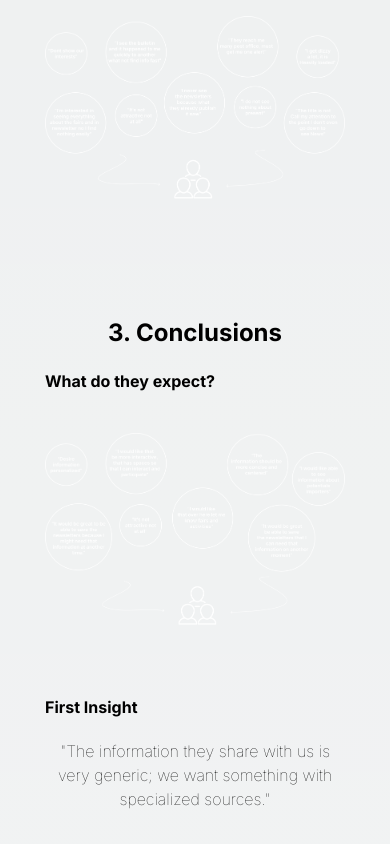
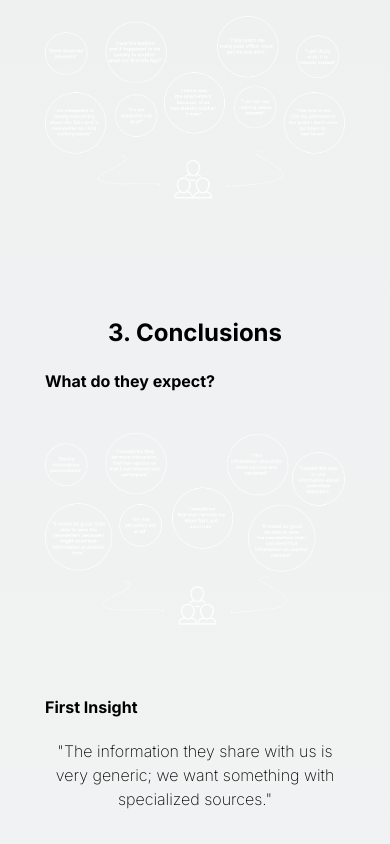
Before and after one commit to JoseFdri/fiorella_portfolio, a Next.js app: page /projects/siicex in a window 390 px wide. Shown: the part 11156-12000 px from the top of the page. Built offline with nearby package versions, Linux system fonts and the light colour scheme.

Commit message:
fix font weight

```diff
--- a/app/projects/siicex/page.tsx
+++ b/app/projects/siicex/page.tsx
@@ -635,7 +635,7 @@ export default async function Project() {
       </section>
       <section className="md:mt-28 mt-16 w-full">
         <h3 className="text-1xl md:text-2xl mb-5 font-bold">First Insight</h3>
-        <h4 className="text-1xl md:text-3xl mb-10 font-thin text-center">
+        <h4 className="text-1xl md:text-3xl mb-10 font-extralight text-center">
         &quot;The information they share with us is very generic; we want something
           with specialized sources.&quot;
         </h4>
@@ -702,7 +702,7 @@ export default async function Project() {
       </section>
       <section className="md:mt-28 mt-16 w-full" id="conclusions">
         <h3 className="text-1xl md:text-2xl mb-5 font-bold">Second Insight</h3>
-        <h4 className="text-1xl md:text-3xl mb-10 font-thin text-center">
+        <h4 className="text-1xl md:text-3xl mb-10 font-extraligh text-center">
         &quot;PromPerú has a lot of valuable information for exports, but despite
           that, it&apos;s difficult to navigate and find what I need.&quot;
         </h4>
@@ -769,7 +769,7 @@ export default async function Project() {
       </section>
       <section className="md:mt-28 mt-16 w-full" id="conclusions">
         <h3 className="text-1xl md:text-2xl mb-5 font-bold">Third Insight</h3>
-        <h4 className="text-1xl md:text-3xl mb-10 font-thin text-center">
+        <h4 className="text-1xl md:text-3xl mb-10 font-extraligh text-center">
         &quot;We are known for being very visual; we don&apos;t read much anymore.&quot;
         </h4>
         <div className="text-1xl md:text-2xl mb-10 font-bold">
```
